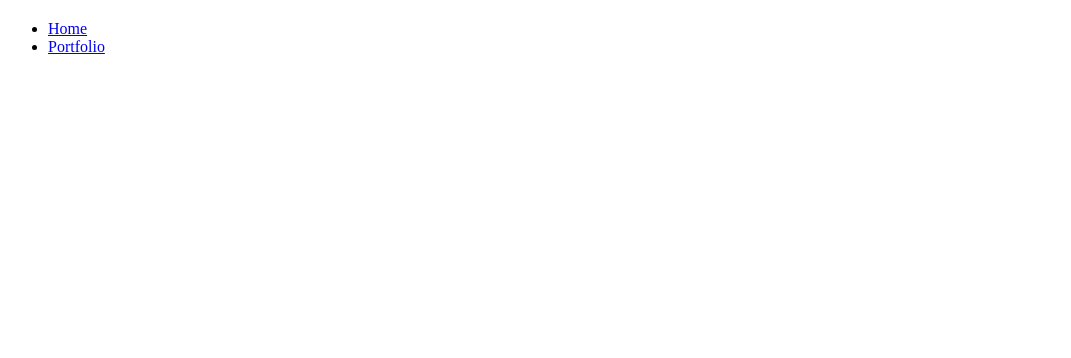
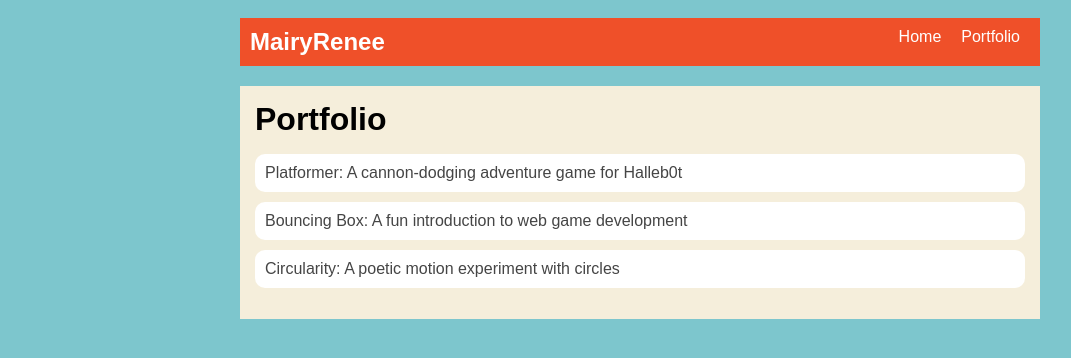
Before and after one commit to mairymarie/mairymarie.github.io, a plain HTML site: page portfolio.html in a window 1280 px wide. Shown: the whole page, without its empty margins (0-1071 px from the left). Drawn offline with Linux system fonts and the light colour scheme.

Commit message:
add portfolio page to website

```diff
--- a/portfolio.html
+++ b/portfolio.html
@@ -2,13 +2,14 @@
 <html>
   <head>
     <title>MairyMarie</title>
+    <link rel="stylesheet" href="style.css" />
   </head>
 
   <body>
     <!-- All content goes here -->
     <div id="all-contents">
         <nav>
-            <h1></h1>
+            <h1>MairyRenee</h1>
             <ul id="nav-ul">
                 <li class="nav-li">
                     <a href="index.html">Home</a>
@@ -18,9 +19,21 @@
                   </li>
             </ul>
         </nav>
-
         <main>
-
+            <div class="content">
+                <h1>Portfolio</h1>
+                <ul id="portfolio">
+                    <li>
+                        <a href="fsd-projects/platformer/">Platformer: A cannon-dodging adventure game for Halleb0t</a>
+                      </li>
+                      <li>
+                        <a href="fsd-projects/bouncing-box/">Bouncing Box: A fun introduction to web game development</a>
+                      </li>
+                      <li>
+                        <a href="fsd-projects/circularity/">Circularity: A poetic motion experiment with circles</a>
+                      </li>
+                </ul>
+            </div>
         </main>
     </div>
   </body>
--- a/style.css
+++ b/style.css
@@ -75,3 +75,28 @@ main {
 h2, h3 {
     margin: 0px;
 }
+/* Portfolio styles */
+.content h1 {
+    color: black;
+  }
+
+  #portfolio {
+    list-style-type: none;
+    padding-left: 0;
+  }
+
+  #portfolio li {
+    background: #fff;
+    padding: 10px;
+    border-radius: 10px;
+    margin-bottom: 10px;
+  }
+
+  #portfolio li:hover {
+    background: #eee;
+  }
+
+  #portfolio a {
+    text-decoration: none;
+    color: #454545;
+  }
```
